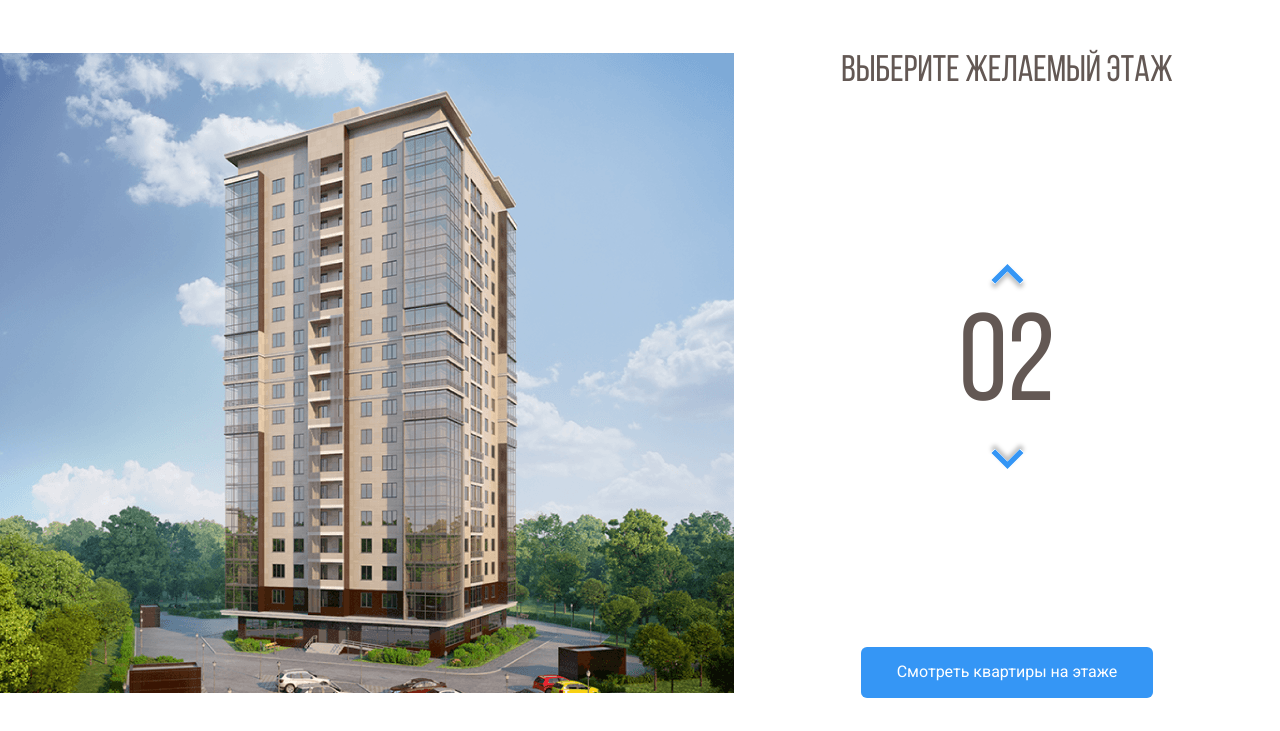
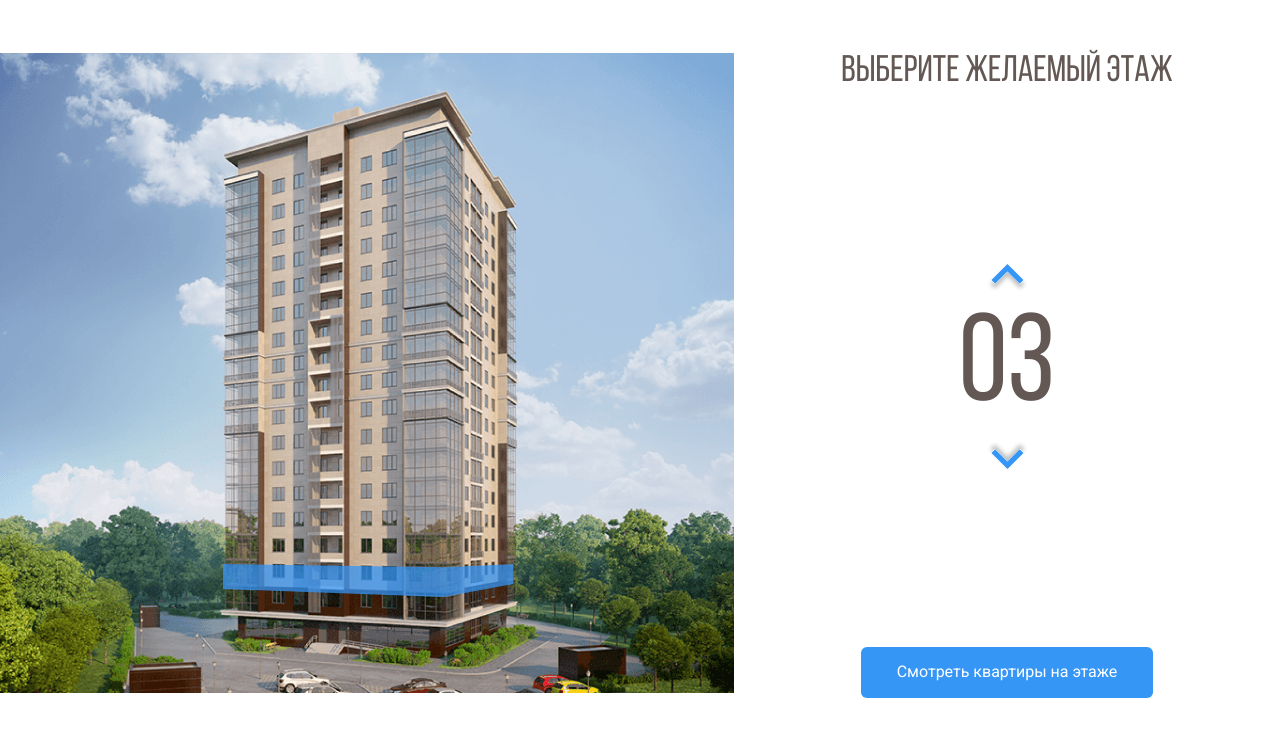
Before and after one commit to pavelnahibin/melody, a plain HTML site: page index.html in a window 1280 px wide. Both pictures are taken after a click on the button 1007 px from the left and 349 px from the top of the page. Shown: the part 69-800 px from the top of the page. Drawn offline with nearby package versions, Linux system fonts and the light colour scheme.

Commit message:
Добавил интерактив для этажей дома

```diff
--- a/css/style.css
+++ b/css/style.css
@@ -80,6 +80,9 @@ body {
 .home-image path:hover {
   opacity: 1;
 }
+path.current-floor {
+  opacity: 1;
+}
 .counter-group {
   display: flex;
   flex-direction: column;
--- a/index.html
+++ b/index.html
@@ -88,86 +88,103 @@
             />
           </defs>
           <path
+            data-floor="02"
             d="M222 537L442.8 545L512 531.3V553L443.5 572.7L222 561.7V537Z"
             fill="#3595F6"
             fill-opacity="0.75"
           />
           <path
+            data-floor="03"
             d="M223 536V511L443.3 514.3L513 511V531L443.7 544L223 536Z"
             fill="#3595F6"
             fill-opacity="0.75"
           />
           <path
+            data-floor="04"
             d="M223 510V485H444H513V508L445 515L223 510Z"
             fill="#3595F6"
             fill-opacity="0.75"
           />
           <path
+            data-floor="05"
             d="M223 486V461L444.3 457.3L512 464V486H444"
             fill="#3595F6"
             fill-opacity="0.75"
           />
           <path
+            data-floor="06"
             d="M223 460V434L444.5 430.7L513 441.7V463L444 456.3L223 460Z"
             fill="#3595F6"
             fill-opacity="0.75"
           />
           <path
+            data-floor="07"
             d="M222 433V409.3L443 397L514 420V441.3L443 429L222 433Z"
             fill="#3595F6"
             fill-opacity="0.75"
           />
           <path
+            data-floor="08"
             d="M222 411V386L444.2 369.7L514 398.3V419L443.7 397.3L222 411Z"
             fill="#3595F6"
             fill-opacity="0.75"
           />
           <path
+            data-floor="09"
             d="M222 386V361L444.5 340.7L514 377.3V398L442 369.3L222 386Z"
             fill="#3595F6"
             fill-opacity="0.75"
           />
           <path
+            data-floor="10"
             d="M222 360V336L445 311.3L514 355.3V377L444.7 339L222 360Z"
             fill="#3595F6"
             fill-opacity="0.75"
           />
           <path
+            data-floor="11"
             d="M222 335V311L444.5 282.3L514 333.3V354L443.7 311.7L222 335Z"
             fill="#3595F6"
             fill-opacity="0.75"
           />
           <path
+            data-floor="12"
             d="M221 311V287L443.3 254L514 313.3V333L444 282.3L221 311Z"
             fill="#3595F6"
             fill-opacity="0.75"
           />
           <path
+            data-floor="13"
             d="M222 286V262L443.2 227L513 291V312L444.3 253.7L222 286Z"
             fill="#3595F6"
             fill-opacity="0.75"
           />
           <path
+            data-floor="14"
             d="M222 262V237L444.3 199L513 269.3V290L444 226L222 262Z"
             fill="#3595F6"
             fill-opacity="0.75"
           />
           <path
+            data-floor="15"
             d="M222 236V211L442.8 167.3L513 246.3V269L444 195.7L222 236Z"
             fill="#3595F6"
             fill-opacity="0.75"
           />
           <path
+            data-floor="16"
             d="M223 212V187L443 139L513 224V247L442.3 167.7L223 212Z"
             fill="#3595F6"
             fill-opacity="0.75"
           />
           <path
+            data-floor="17"
             d="M222 187V162L441.8 110L513 202.3V225L443.3 138.7L222 187Z"
             fill="#3595F6"
             fill-opacity="0.75"
           />
           <path
+            data-floor="18"
             d="M222 162V136L444 79.3L513 181V202L443.7 110.3L222 162Z"
             fill="#3595F6"
             fill-opacity="0.75"
@@ -201,5 +218,11 @@
       </div>
       <!-- /.main-info -->
     </main>
+    <script
+      src="https://code.jquery.com/jquery-3.6.0.min.js"
+      integrity="sha256-/xUj+3OJU5yExlq6GSYGSHk7tPXikynS7ogEvDej/m4="
+      crossorigin="anonymous"
+    ></script>
+    <script src="js/main.js"></script>
   </body>
 </html>
--- /dev/null
+++ b/js/main.js
@@ -0,0 +1,35 @@
+$(document).ready(function () {
+   var currentFloor = 2;// переменная где хранитсья текущий этаж
+   var floorPath = $(".home-image path");// каждый отдельный этаж в SVG
+   var counterUp = $(".counter-up");//кнопка увеличения этажа
+   var counterDown = $(".counter-down");//кнопка уменьшения этажа
+
+   //функция при наведение мышкой на этаж
+   floorPath.on('mouseover', function(){
+      floorPath.removeClass("current-floor"); // удаляем активный класс у этажей
+      currentFloor = $(this).attr("data-floor");//получаем значение текущего этажа
+      $(".counter").text(currentFloor);//записываем значение этажа в счетчик
+   });
+
+   //функция отслеживания клика по кнопке вверх
+   counterUp.on("click", function(){
+      if(currentFloor < 18){
+         currentFloor++;
+         usCurrentFloor = currentFloor.toLocaleString('en-US', {minimumIntegerDigits: 2, useGrouping: false});//форматирпование переменной с этажом в вид "02"
+         $(".counter").text(usCurrentFloor);//записываем значение этажа в счетчик
+         floorPath.removeClass("current-floor");// удаляем активный класс у этажей
+         $(`[data-floor=${usCurrentFloor}]`).toggleClass("current-floor");//подсвечиваем текущий этаж
+      }
+   });
+
+   //функция отслеживания клика по кнопке вниз
+   counterDown.on('click', function(){
+      if(currentFloor > 2){
+         currentFloor--;
+         usCurrentFloor = currentFloor.toLocaleString('en-US', {minimumIntegerDigits: 2, useGrouping: false});//форматирпование переменной с этажом в вид "02"
+         $(".counter").text(usCurrentFloor);//записываем значение этажа в счетчик
+         floorPath.removeClass("current-floor");// удаляем активный класс у этажей
+         $(`[data-floor=${usCurrentFloor}]`).toggleClass("current-floor");//подсвечиваем текущий этаж
+      }
+   })
+});
```
